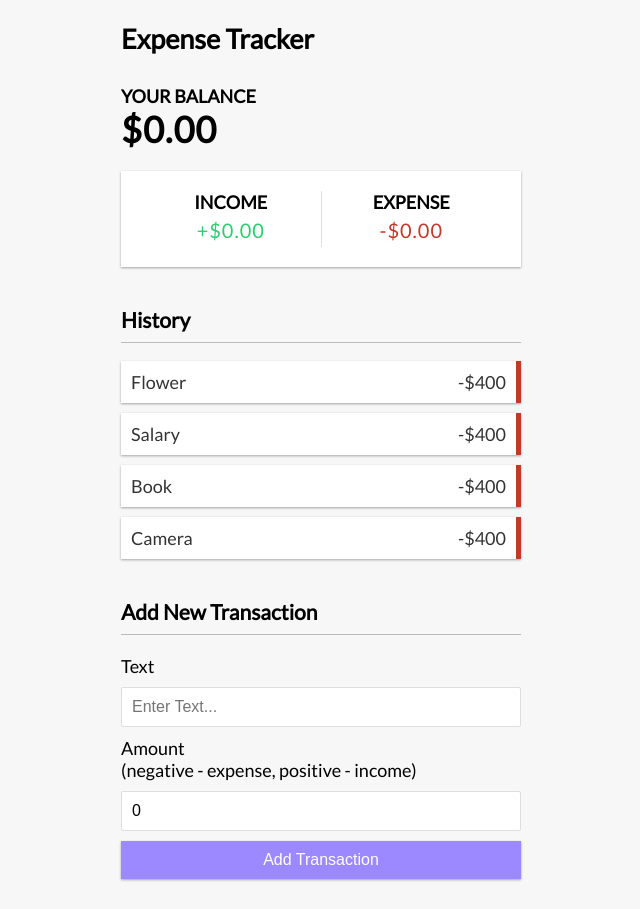
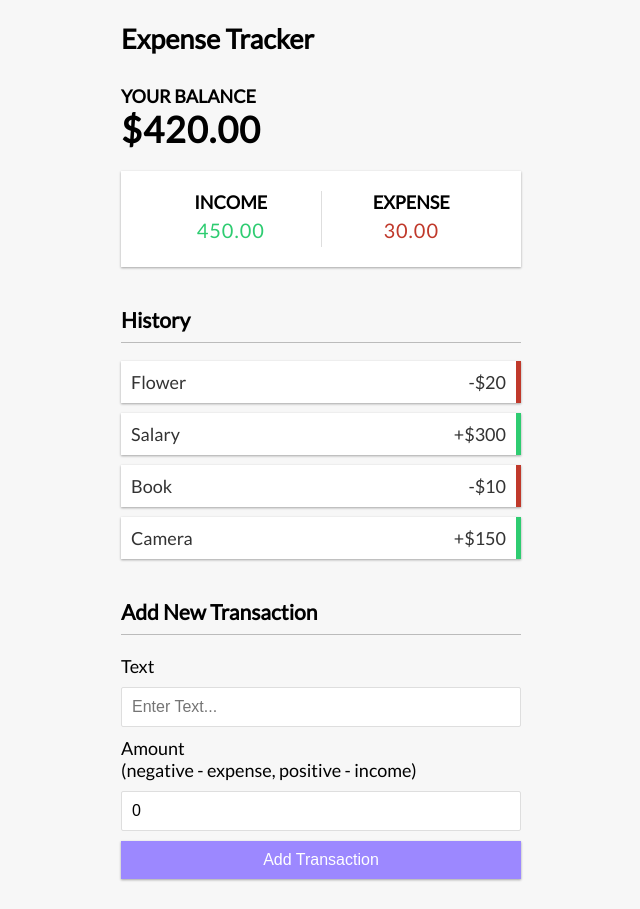
Before and after one commit to IT21271250/Expense_Tracker, a React (Create React App) app in the folder expense-tracker/: page / in a window 1280 px wide. Shown: the whole page, without its empty margins (319-959 px from the left). Built offline with nearby package versions, Linux system fonts and the light colour scheme.

Commit message:
income,expense,total

```diff
--- a/expense-tracker/src/components/Balance.js
+++ b/expense-tracker/src/components/Balance.js
@@ -1,11 +1,17 @@
-import React from 'react'
+import React, { useContext } from 'react';
+import { GlobalContext } from '../context/GlobalState';
 
 const Balance = () => {
+  const { transaction } = useContext(GlobalContext);
+
+  const amounts = transaction.map(transaction => transaction.amount);
+  const total = amounts.reduce((acc, item) => (acc += item), 0).toFixed(2);
+
   return (
-    <div>
+    <>
       <h4>Your Balance</h4>
-      <h1>$0.00</h1>
-    </div>
+      <h1>${total}</h1>
+    </>
   )
 }
 
--- a/expense-tracker/src/components/IncomeExp.js
+++ b/expense-tracker/src/components/IncomeExp.js
@@ -1,15 +1,22 @@
-import React from 'react'
+import React, { useContext } from 'react';
+import { GlobalContext } from '../context/GlobalState';
 
 const IncomeExp = () => {
+  const { transaction } = useContext(GlobalContext);
+
+  const amounts = transaction.map(transaction => transaction.amount);
+  const income = amounts.filter(item => item > 0).reduce((acc, item) => (acc += item), 0).toFixed(2);
+  const expense = (amounts.filter(item => item < 0).reduce((acc, item) => (acc += item), 0)* -1).toFixed(2);
+
   return (
     <div className = "inc-exp-container">
       <div>
         <h4>Income</h4>
-        <p className = "money plus">+$0.00</p>
+        <p className = "money plus">{income}</p>
       </div>
       <div>
         <h4>Expense</h4>
-        <p className = "money minus">-$0.00</p>
+        <p className = "money minus">{expense}</p>
       </div>
     </div>
   )
--- a/expense-tracker/src/components/Transaction.js
+++ b/expense-tracker/src/components/Transaction.js
@@ -1,9 +1,11 @@
 import React from 'react'
 
 const Transaction = ({ transaction }) => {
+  const sign = transaction.amount < 0? '-' : '+';
+
   return (
-    <li className = "minus">
-        {transaction.text} <span>-$400</span><button className ="delete-btn">X</button>
+    <li className = {transaction.amount < 0? 'minus' : 'plus'}>
+        {transaction.text} <span>{sign}${Math.abs(transaction.amount)}</span><button className ="delete-btn">X</button>
     </li>
   )
 }
```
